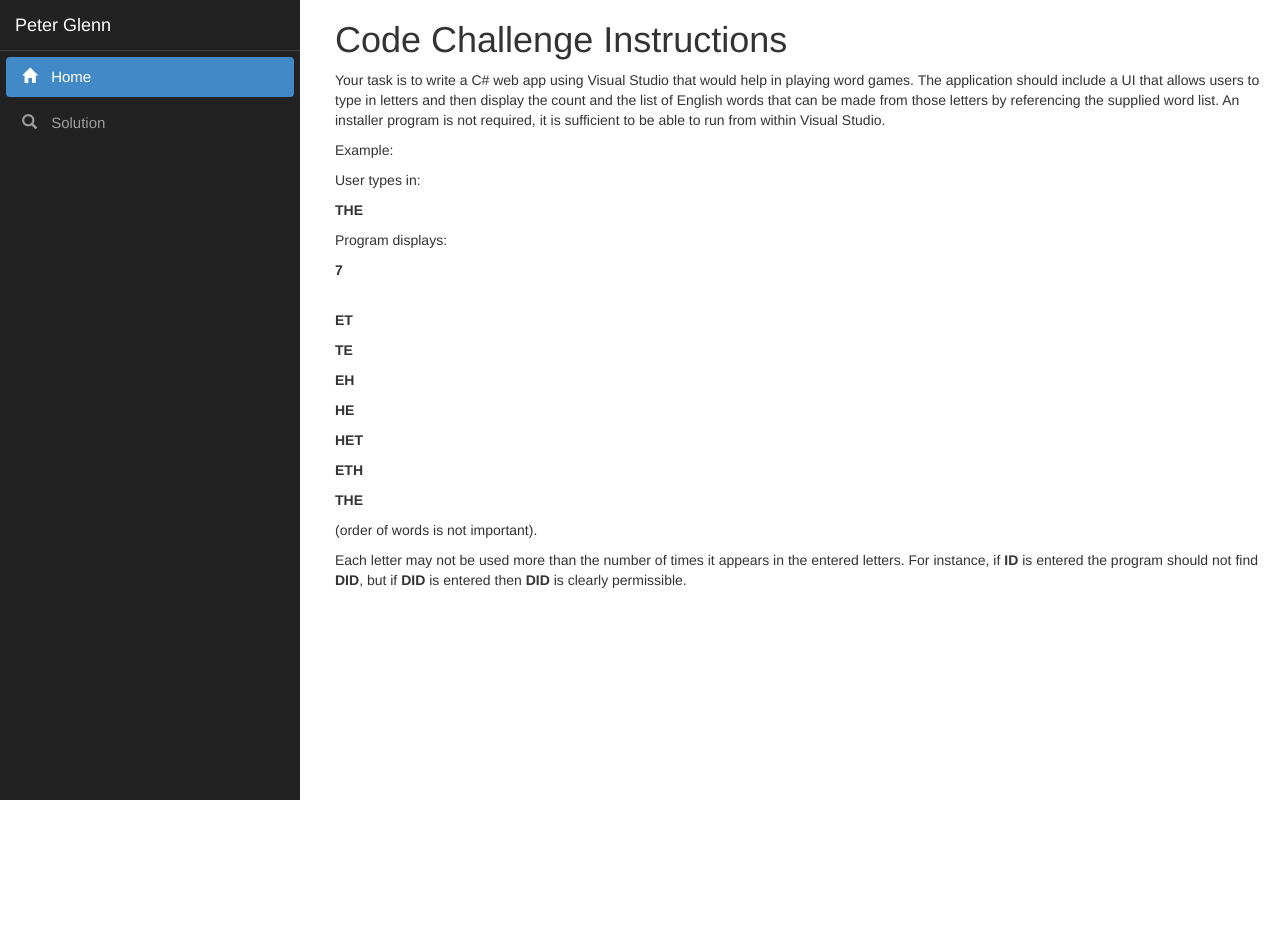
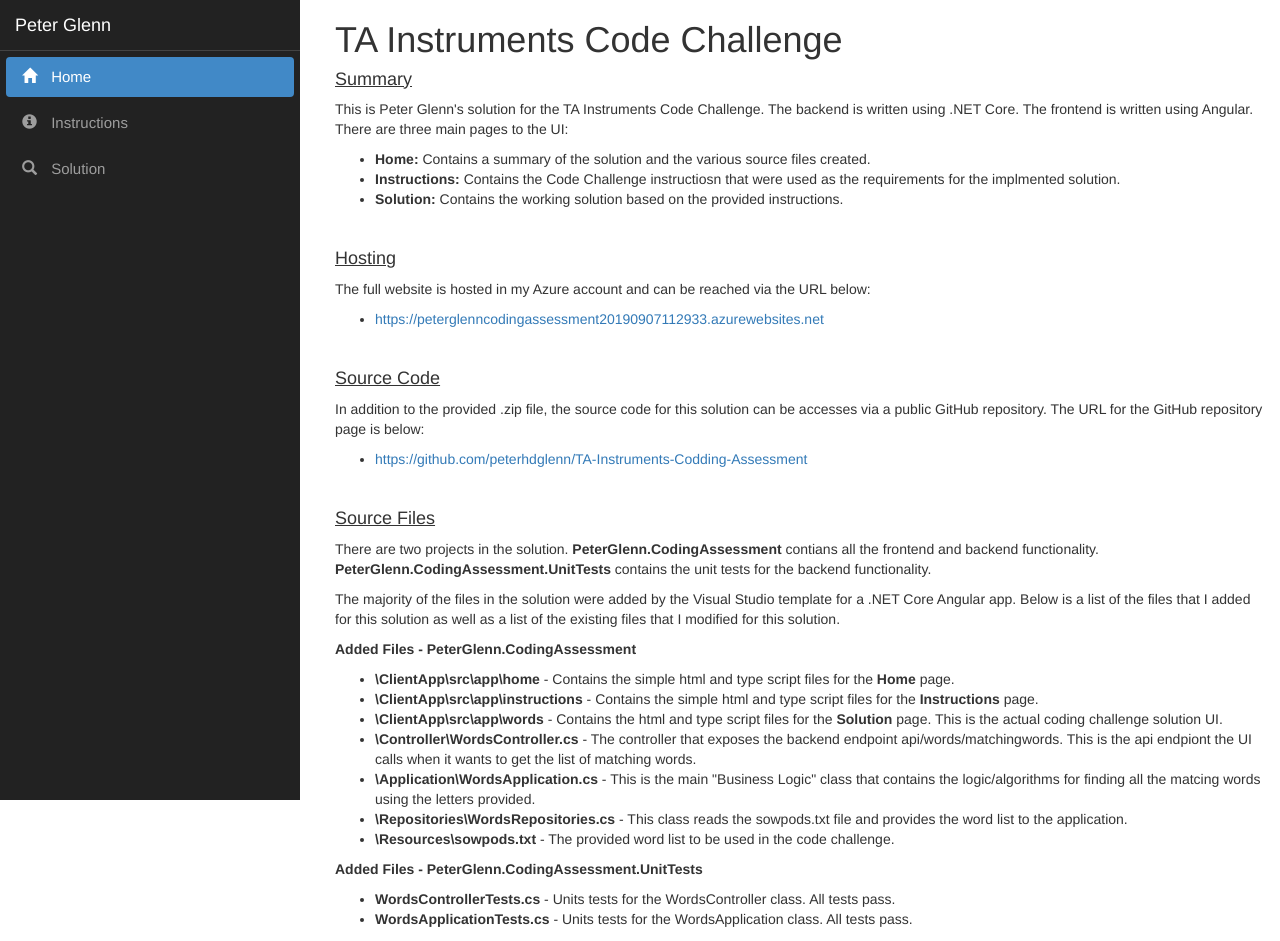
Before and after one commit to peterhdglenn/TA-Instruments-Codding-Assessment, an Angular app in the folder PeterGlenn.CodingAssessment/ClientApp/: page / in a window 1280 px wide. Shown: the top 941 px of the page. Before the commit the page ends 800 px from the top, so only its background shows below. Built offline with nearby package versions, Linux system fonts and the light colour scheme.

Commit message:
Add instructions component and updated home page.

```diff
--- a/PeterGlenn.CodingAssessment/ClientApp/src/app/app.module.ts
+++ b/PeterGlenn.CodingAssessment/ClientApp/src/app/app.module.ts
@@ -7,6 +7,7 @@ import { RouterModule } from '@angular/router';
 import { AppComponent } from './app.component';
 import { NavMenuComponent } from './nav-menu/nav-menu.component';
 import { HomeComponent } from './home/home.component';
+import { InstructionsComponent } from './instructions/instructions.component';
 import { WordsComponent } from './words/words.component';
 
 @NgModule({
@@ -14,6 +15,7 @@ import { WordsComponent } from './words/words.component';
     AppComponent,
     NavMenuComponent,
     HomeComponent,
+    InstructionsComponent,
     WordsComponent
   ],
   imports: [
@@ -22,6 +24,7 @@ import { WordsComponent } from './words/words.component';
     FormsModule,
     RouterModule.forRoot([
       { path: '', component: HomeComponent, pathMatch: 'full' },
+      { path: 'instructions', component: InstructionsComponent },
       { path: 'words', component: WordsComponent },
     ])
   ],
--- a/PeterGlenn.CodingAssessment/ClientApp/src/app/home/home.component.html
+++ b/PeterGlenn.CodingAssessment/ClientApp/src/app/home/home.component.html
@@ -1,17 +1,45 @@
-<h1>Code Challenge Instructions</h1>
-<p>Your task is to write a C# web app using Visual Studio that would help in playing word games. The application should include a UI that allows users to type in letters and then display the count and the list of English words that can be made from those letters by referencing the supplied word list. An installer program is not required, it is sufficient to be able to run from within Visual Studio.</p>
-<p>Example:</p>
-<p>User types in:</p>
-<p><strong>THE</strong></p>
-<p>Program displays:</p>
-<p><strong>7</strong></p>
-<br/>
-<p><strong>ET</strong></p>
-<p><strong>TE</strong></p>
-<p><strong>EH</strong></p>
-<p><strong>HE</strong></p>
-<p><strong>HET</strong></p>
-<p><strong>ETH</strong></p>
-<p><strong>THE</strong></p>
-<p>(order of words is not important).</p>
-<p>Each letter may not be used more than the number of times it appears in the entered letters. For instance, if <strong>ID</strong> is entered the program should not find <strong>DID</strong>, but if <strong>DID</strong> is entered then <strong>DID</strong> is clearly permissible.</p>
+<h1>TA Instruments Code Challenge</h1>
+<h4><u>Summary</u></h4>
+<p>This is Peter Glenn's solution for the TA Instruments Code Challenge.  The backend is written using .NET Core.  The frontend is written using Angular.  There are three main pages to the UI:</p>
+<ul>
+  <li><strong>Home:</strong> Contains a summary of the solution and the various source files created.</li>
+  <li><strong>Instructions:</strong> Contains the Code Challenge instructiosn that were used as the requirements for the implmented solution.</li>
+  <li><strong>Solution:</strong> Contains the working solution based on the provided instructions.</li>
+</ul>
+<br />
+<h4><u>Hosting</u></h4>
+<p>The full website is hosted in my Azure account and can be reached via the URL below:</p>
+<ul>
+  <li><a href="https://peterglenncodingassessment20190907112933.azurewebsites.net">https://peterglenncodingassessment20190907112933.azurewebsites.net</a></li>
+</ul>
+<br />
+<h4><u>Source Code</u></h4>
+<p>In addition to the provided .zip file, the source code for this solution can be accesses via a public GitHub repository.  The URL for the GitHub repository page is below:</p>
+<ul>
+  <li><a href="https://github.com/peterhdglenn/TA-Instruments-Codding-Assessment">https://github.com/peterhdglenn/TA-Instruments-Codding-Assessment</a></li>
+</ul>
+<br />
+<h4><u>Source Files</u></h4>
+<p>There are two projects in the solution.  <strong>PeterGlenn.CodingAssessment</strong> contians all the frontend and backend functionality.  <strong>PeterGlenn.CodingAssessment.UnitTests</strong> contains the unit tests for the backend functionality.</p>
+<p>The majority of the files in the solution were added by the Visual Studio template for a .NET Core Angular app.  Below is a list of the files that I added for this solution as well as a list of the existing files that I modified for this solution.</p>
+<p><strong>Added Files - PeterGlenn.CodingAssessment</strong></p>
+<ul>
+  <li><strong>\ClientApp\src\app\home</strong> - Contains the simple html and type script files for the <strong>Home</strong> page.</li>
+  <li><strong>\ClientApp\src\app\instructions</strong> - Contains the simple html and type script files for the <strong>Instructions</strong> page.</li>
+  <li><strong>\ClientApp\src\app\words</strong> - Contains the html and type script files for the <strong>Solution</strong> page.  This is the actual coding challenge solution UI.</li>
+  <li><strong>\Controller\WordsController.cs</strong> - The controller that exposes the backend endpoint api/words/matchingwords.  This is the api endpiont the UI calls when it wants to get the list of matching words.</li>
+  <li><strong>\Application\WordsApplication.cs</strong> - This is the main "Business Logic" class that contains the logic/algorithms for finding all the matcing words using the letters provided.</li>
+  <li><strong>\Repositories\WordsRepositories.cs</strong> - This class reads the sowpods.txt file and provides the word list to the application.</li>
+  <li><strong>\Resources\sowpods.txt</strong> - The provided word list to be used in the code challenge.</li>
+</ul>
+<p><strong>Added Files - PeterGlenn.CodingAssessment.UnitTests</strong></p>
+<ul>
+  <li><strong>WordsControllerTests.cs</strong> - Units tests for the WordsController class.  All tests pass.</li>
+  <li><strong>WordsApplicationTests.cs</strong> - Units tests for the WordsApplication class.  All tests pass.</li>
+</ul>
+<p><strong>Modified Files - PeterGlenn.CodingAssessment</strong></p>
+<ul>
+  <li><strong>\ClientApp\src\app\nav-menu</strong> - Changes to navication menu to add the <strong>Instructions</strong> and <strong>Solution</strong> menu options.</li>
+  <li><strong>\ClientApp\src\app\app.module.ts</strong> - Changes to register the instructions and solution components to the angular application.</li>
+  <li><strong>Startup.cs</strong> - Register the WordsController and WordsApplication in the IoC Container to support a testable code base.</li>
+</ul>
--- /dev/null
+++ b/PeterGlenn.CodingAssessment/ClientApp/src/app/instructions/instructions.component.html
@@ -0,0 +1,17 @@
+<h1>Code Challenge Instructions</h1>
+<p>Your task is to write a C# web app using Visual Studio that would help in playing word games. The application should include a UI that allows users to type in letters and then display the count and the list of English words that can be made from those letters by referencing the supplied word list. An installer program is not required, it is sufficient to be able to run from within Visual Studio.</p>
+<p>Example:</p>
+<p>User types in:</p>
+<p><strong>THE</strong></p>
+<p>Program displays:</p>
+<p><strong>7</strong></p>
+<br/>
+<p><strong>ET</strong></p>
+<p><strong>TE</strong></p>
+<p><strong>EH</strong></p>
+<p><strong>HE</strong></p>
+<p><strong>HET</strong></p>
+<p><strong>ETH</strong></p>
+<p><strong>THE</strong></p>
+<p>(order of words is not important).</p>
+<p>Each letter may not be used more than the number of times it appears in the entered letters. For instance, if <strong>ID</strong> is entered the program should not find <strong>DID</strong>, but if <strong>DID</strong> is entered then <strong>DID</strong> is clearly permissible.</p>
--- a/PeterGlenn.CodingAssessment/ClientApp/src/app/nav-menu/nav-menu.component.html
+++ b/PeterGlenn.CodingAssessment/ClientApp/src/app/nav-menu/nav-menu.component.html
@@ -18,6 +18,11 @@
               </a>
             </li>
             <li [routerLinkActive]='["link-active"]'>
+              <a [routerLink]='["/instructions"]' (click)='collapse()'>
+                <span class='glyphicon glyphicon-info-sign'></span> Instructions
+              </a>
+            </li>
+            <li [routerLinkActive]='["link-active"]'>
               <a [routerLink]='["/words"]' (click)='collapse()'>
                 <span class='glyphicon glyphicon-search'></span> Solution
               </a>
```
Also changed, not shown: PeterGlenn.CodingAssessment/ClientApp/src/app/instructions/instructions.component.ts (added, +8 -0 lines).
